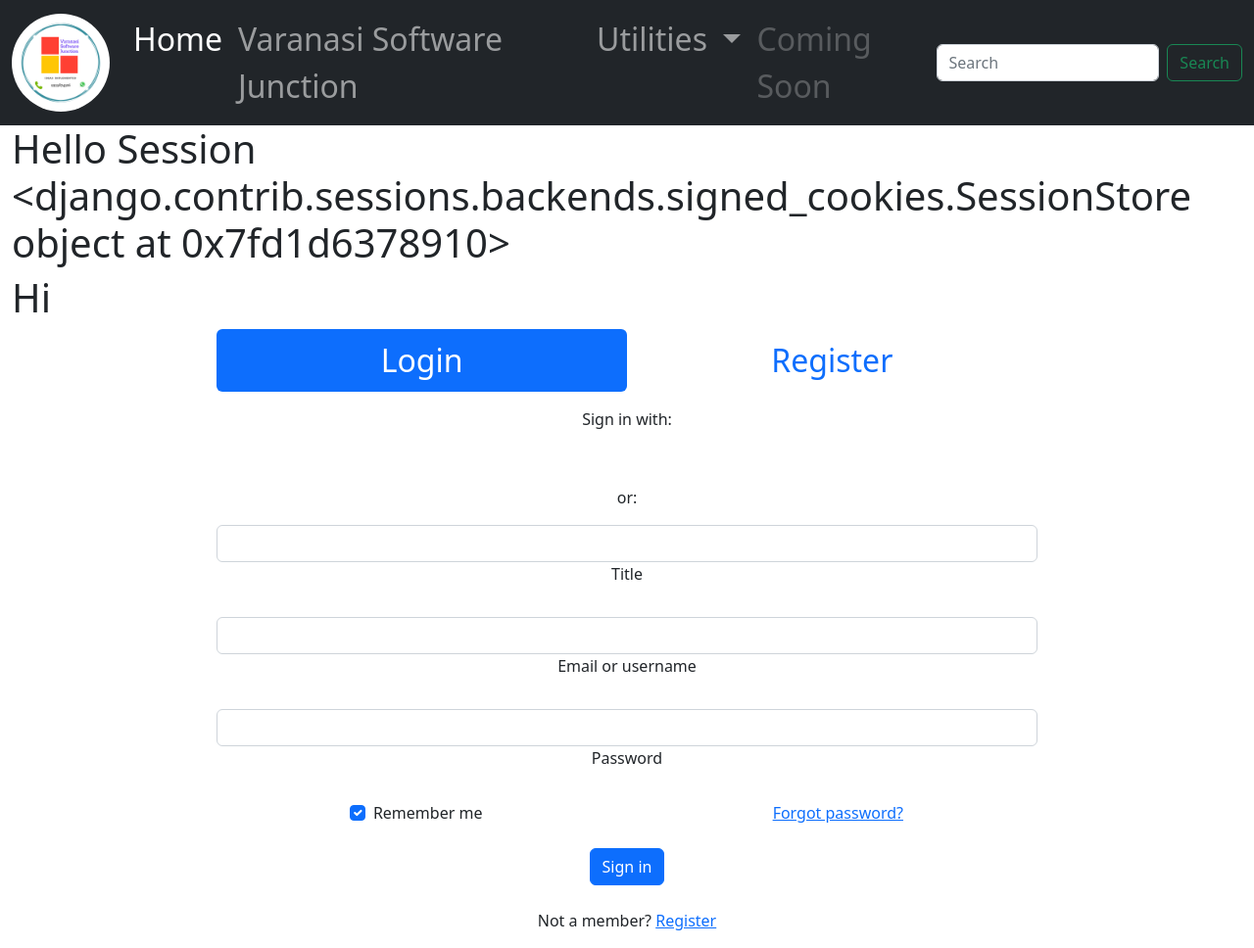
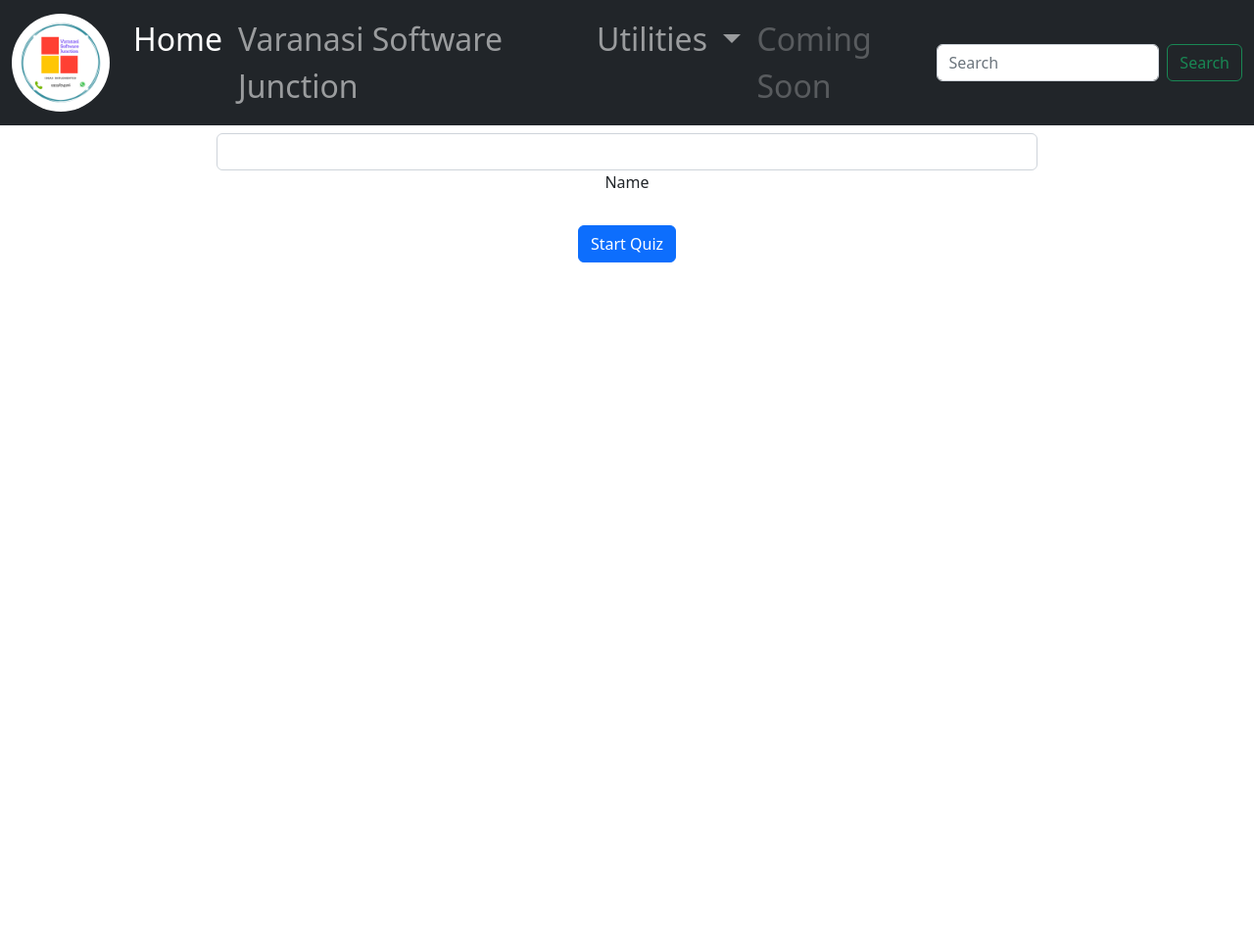
Before and after one commit to avseksingh/varanasisoftwarejunction, a Django app: page /login/ in a window 1280 px wide. Shown: the whole page at 98% size. After the commit the page ends 268 px from the top, so only its background shows below. Run offline with Django 3.2, Linux system fonts and the light colour scheme.

Commit message:
change
1

```diff
--- a/hello/templates/login.html
+++ b/hello/templates/login.html
@@ -7,158 +7,158 @@ User Login
 
 
 {% block content %}
-<h1>Hello Session {{session}}</h1>
-<h1>Hi {{title}}</h1>
-<h6></h6>
+<!--<h1>Hello Session {{session}}</h1>-->
+<!--<h1>Hi {{title}}</h1>-->
+<!--<h6></h6>-->
 <center>
 <div class="col-md-8">
 <!-- Pills navs -->
   <form method="POST" >
     {% csrf_token %}
 <h1>{{title}}</h1>
-<ul class="nav nav-pills nav-justified mb-3" id="ex1" role="tablist">
-  <li class="nav-item" role="presentation">
-    <a class="nav-link active" id="tab-login" data-mdb-toggle="pill" href="#pills-login" role="tab"
-      aria-controls="pills-login" aria-selected="true">Login</a>
-  </li>
-  <li class="nav-item" role="presentation">
-    <a class="nav-link" id="tab-register" data-mdb-toggle="pill" href="#pills-register" role="tab"
-      aria-controls="pills-register" aria-selected="false">Register</a>
-  </li>
-</ul>
+<!--<ul class="nav nav-pills nav-justified mb-3" id="ex1" role="tablist">-->
+<!--  <li class="nav-item" role="presentation">-->
+<!--    <a class="nav-link active" id="tab-login" data-mdb-toggle="pill" href="#pills-login" role="tab"-->
+<!--      aria-controls="pills-login" aria-selected="true">Login</a>-->
+<!--  </li>-->
+<!--  <li class="nav-item" role="presentation">-->
+<!--    <a class="nav-link" id="tab-register" data-mdb-toggle="pill" href="#pills-register" role="tab"-->
+<!--      aria-controls="pills-register" aria-selected="false">Register</a>-->
+<!--  </li>-->
+<!--</ul>-->
 <!-- Pills navs -->
 
 <!-- Pills content -->
 <div class="tab-content">
   <div class="tab-pane fade show active" id="pills-login" role="tabpanel" aria-labelledby="tab-login">
     <form>
-      <div class="text-center mb-3">
-        <p>Sign in with:</p>
-        <button type="button" class="btn btn-link btn-floating mx-1">
-          <i class="fab fa-facebook-f"></i>
-        </button>
+<!--      <div class="text-center mb-3">-->
+<!--        <p>Sign in with:</p>-->
+<!--        <button type="button" class="btn btn-link btn-floating mx-1">-->
+<!--          <i class="fab fa-facebook-f"></i>-->
+<!--        </button>-->
 
-        <button type="button" class="btn btn-link btn-floating mx-1">
-          <i class="fab fa-google"></i>
-        </button>
+<!--        <button type="button" class="btn btn-link btn-floating mx-1">-->
+<!--          <i class="fab fa-google"></i>-->
+<!--        </button>-->
 
-        <button type="button" class="btn btn-link btn-floating mx-1">
-          <i class="fab fa-twitter"></i>
-        </button>
+<!--        <button type="button" class="btn btn-link btn-floating mx-1">-->
+<!--          <i class="fab fa-twitter"></i>-->
+<!--        </button>-->
 
-        <button type="button" class="btn btn-link btn-floating mx-1">
-          <i class="fab fa-github"></i>
-        </button>
-      </div>
+<!--        <button type="button" class="btn btn-link btn-floating mx-1">-->
+<!--          <i class="fab fa-github"></i>-->
+<!--        </button>-->
+<!--      </div>-->
 
-      <p class="text-center">or:</p>
+<!--      <p class="text-center">or:</p>-->
       <!-- Title input -->
       <div class="form-outline mb-4">
         <input type="text" name="title" id="title" class="form-control" />
-        <label class="form-label" for="title">Title</label>
+        <label class="form-label" for="title">Name</label>
       </div>
 
       <!-- Email input -->
-      <div class="form-outline mb-4">
-        <input type = "text" name="email" id="loginName" class="form-control" />
-        <label class="form-label" for="loginName">Email or username</label>
-      </div>
+<!--      <div class="form-outline mb-4">-->
+<!--        <input type = "text" name="email" id="loginName" class="form-control" />-->
+<!--        <label class="form-label" for="loginName">Email or username</label>-->
+<!--      </div>-->
 
-      <!-- Password input -->
-      <div class="form-outline mb-4">
-        <input type="text" name ="password" id="loginPassword" class="form-control" />
-        <label class="form-label" for="loginPassword">Password</label>
-      </div>
+<!--      &lt;!&ndash; Password input &ndash;&gt;-->
+<!--      <div class="form-outline mb-4">-->
+<!--        <input type="text" name ="password" id="loginPassword" class="form-control" />-->
+<!--        <label class="form-label" for="loginPassword">Password</label>-->
+<!--      </div>-->
 
       <!-- 2 column grid layout -->
-      <div class="row mb-4">
-        <div class="col-md-6 d-flex justify-content-center">
-          <!-- Checkbox -->
-          <div class="form-check mb-3 mb-md-0">
-            <input class="form-check-input" type="checkbox" value="" id="loginCheck" checked />
-            <label class="form-check-label" for="loginCheck"> Remember me </label>
-          </div>
-        </div>
+<!--      <div class="row mb-4">-->
+<!--        <div class="col-md-6 d-flex justify-content-center">-->
+<!--          &lt;!&ndash; Checkbox &ndash;&gt;-->
+<!--          <div class="form-check mb-3 mb-md-0">-->
+<!--            <input class="form-check-input" type="checkbox" value="" id="loginCheck" checked />-->
+<!--            <label class="form-check-label" for="loginCheck"> Remember me </label>-->
+<!--          </div>-->
+<!--        </div>-->
 
-        <div class="col-md-6 d-flex justify-content-center">
-          <!-- Simple link -->
-          <a href="#!">Forgot password?</a>
-        </div>
-      </div>
+<!--        <div class="col-md-6 d-flex justify-content-center">-->
+<!--          &lt;!&ndash; Simple link &ndash;&gt;-->
+<!--          <a href="#!">Forgot password?</a>-->
+<!--        </div>-->
+<!--      </div>-->
 
       <!-- Submit button -->
-      <button type="submit" class="btn btn-primary btn-block mb-4">Sign in</button>
+<!--      <button type="submit" class="btn btn-primary btn-block mb-4">Start Test</button>-->
 
-      <!-- Register buttons -->
-      <div class="text-center">
-        <p>Not a member? <a href="#!">Register</a></p>
-      </div>
-    </form>
-  </div>
-  <div class="tab-pane fade" id="pills-register" role="tabpanel" aria-labelledby="tab-register">
-    <form>
-      <div class="text-center mb-3">
-        <p>Sign up with:</p>
-        <button type="button" class="btn btn-link btn-floating mx-1">
-          <i class="fab fa-facebook-f"></i>
-        </button>
+<!--      &lt;!&ndash; Register buttons &ndash;&gt;-->
+<!--      <div class="text-center">-->
+<!--        <p>Not a member? <a href="#!">Register</a></p>-->
+<!--      </div>-->
+<!--    </form>-->
+<!--  </div>-->
+<!--  <div class="tab-pane fade" id="pills-register" role="tabpanel" aria-labelledby="tab-register">-->
+<!--    <form>-->
+<!--      <div class="text-center mb-3">-->
+<!--        <p>Sign up with:</p>-->
+<!--        <button type="button" class="btn btn-link btn-floating mx-1">-->
+<!--          <i class="fab fa-facebook-f"></i>-->
+<!--        </button>-->
 
-        <button type="button" class="btn btn-link btn-floating mx-1">
-          <i class="fab fa-google"></i>
-        </button>
+<!--        <button type="button" class="btn btn-link btn-floating mx-1">-->
+<!--          <i class="fab fa-google"></i>-->
+<!--        </button>-->
 
-        <button type="button" class="btn btn-link btn-floating mx-1">
-          <i class="fab fa-twitter"></i>
-        </button>
+<!--        <button type="button" class="btn btn-link btn-floating mx-1">-->
+<!--          <i class="fab fa-twitter"></i>-->
+<!--        </button>-->
 
-        <button type="button" class="btn btn-link btn-floating mx-1">
-          <i class="fab fa-github"></i>
-        </button>
-      </div>
+<!--        <button type="button" class="btn btn-link btn-floating mx-1">-->
+<!--          <i class="fab fa-github"></i>-->
+<!--        </button>-->
+<!--      </div>-->
 
-      <p class="text-center">or:</p>
+<!--      <p class="text-center">or:</p>-->
 
-      <!-- Name input -->
-      <div class="form-outline mb-4">
-        <input type="text" id="registerName" class="form-control" />
-        <label class="form-label" for="registerName">Name</label>
-      </div>
+<!--      &lt;!&ndash; Name input &ndash;&gt;-->
+<!--      <div class="form-outline mb-4">-->
+<!--        <input type="text" id="registerName" class="form-control" />-->
+<!--        <label class="form-label" for="registerName">Name</label>-->
+<!--      </div>-->
 
-      <!-- Username input -->
-      <div class="form-outline mb-4">
-        <input type="text" id="registerUsername" class="form-control" />
-        <label class="form-label" for="registerUsername">Username</label>
-      </div>
+<!--      &lt;!&ndash; Username input &ndash;&gt;-->
+<!--      <div class="form-outline mb-4">-->
+<!--        <input type="text" id="registerUsername" class="form-control" />-->
+<!--        <label class="form-label" for="registerUsername">Username</label>-->
+<!--      </div>-->
 
-      <!-- Email input -->
-      <div class="form-outline mb-4">
-        <input type="email" id="registerEmail" class="form-control" />
-        <label class="form-label" for="registerEmail">Email</label>
-      </div>
+<!--      &lt;!&ndash; Email input &ndash;&gt;-->
+<!--      <div class="form-outline mb-4">-->
+<!--        <input type="email" id="registerEmail" class="form-control" />-->
+<!--        <label class="form-label" for="registerEmail">Email</label>-->
+<!--      </div>-->
 
-      <!-- Password input -->
-      <div class="form-outline mb-4">
-        <input type="password" id="registerPassword" class="form-control" />
-        <label class="form-label" for="registerPassword">Password</label>
-      </div>
+<!--      &lt;!&ndash; Password input &ndash;&gt;-->
+<!--      <div class="form-outline mb-4">-->
+<!--        <input type="password" id="registerPassword" class="form-control" />-->
+<!--        <label class="form-label" for="registerPassword">Password</label>-->
+<!--      </div>-->
 
-      <!-- Repeat Password input -->
-      <div class="form-outline mb-4">
-        <input type="password" id="registerRepeatPassword" class="form-control" />
-        <label class="form-label" for="registerRepeatPassword">Repeat password</label>
-      </div>
+<!--      &lt;!&ndash; Repeat Password input &ndash;&gt;-->
+<!--      <div class="form-outline mb-4">-->
+<!--        <input type="password" id="registerRepeatPassword" class="form-control" />-->
+<!--        <label class="form-label" for="registerRepeatPassword">Repeat password</label>-->
+<!--      </div>-->
 
-      <!-- Checkbox -->
-      <div class="form-check d-flex justify-content-center mb-4">
-        <input class="form-check-input me-2" type="checkbox" value="" id="registerCheck" checked
-          aria-describedby="registerCheckHelpText" />
-        <label class="form-check-label" for="registerCheck">
-          I have read and agree to the terms
-        </label>
-      </div>
+<!--      &lt;!&ndash; Checkbox &ndash;&gt;-->
+<!--      <div class="form-check d-flex justify-content-center mb-4">-->
+<!--        <input class="form-check-input me-2" type="checkbox" value="" id="registerCheck" checked-->
+<!--          aria-describedby="registerCheckHelpText" />-->
+<!--        <label class="form-check-label" for="registerCheck">-->
+<!--          I have read and agree to the terms-->
+<!--        </label>-->
+<!--      </div>-->
 
       <!-- Submit button -->
-      <button type="submit" class="btn btn-primary btn-block mb-3">Sign in</button>
+      <button type="submit" class="btn btn-primary btn-block mb-3">Start Quiz </button>
     </form>
   </div>
 </div>
```
